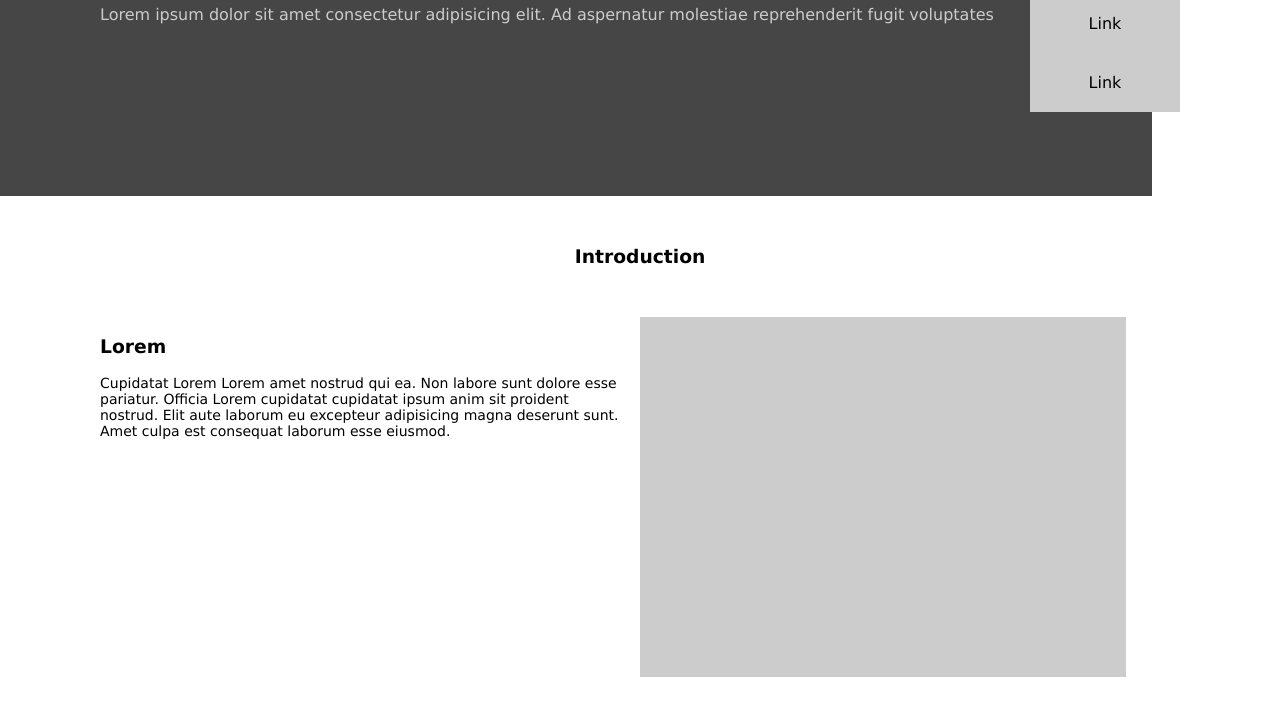
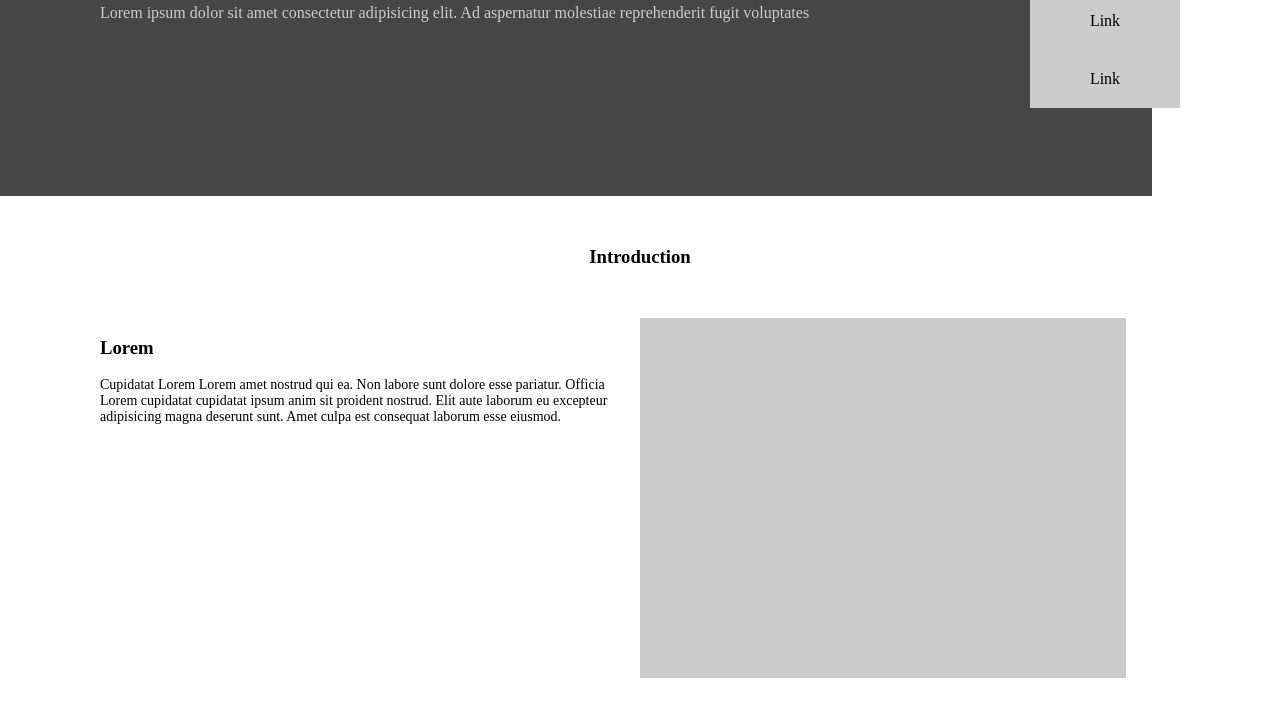
Before and after one commit to farisT/codepamoja-personal-sprint, a website: page faris-wireframe-userstory/src/index.html in a window 1280 px wide. Shown: the part 204-918 px from the top of the page. Drawn offline with nearby package versions, Linux system fonts and the light colour scheme; files that its build step writes are made by us from their sources.

Commit message:
chore: linting errors fixed

```diff
--- a/faris-wireframe-userstory/src/sass/main.scss
+++ b/faris-wireframe-userstory/src/sass/main.scss
@@ -5,7 +5,7 @@
 body,html {
     margin: 0;
     padding: 0;
-    font-family: Verdana;
+    // font-family: Verdana;
     position: absolute;
     width: 100%;
   }
@@ -70,7 +70,7 @@ footer button {
     padding: 12px 19px 13px;
     vertical-align: middle;
 }
-/*  */
+
 .header__title {
     color:$light-grey;
     margin-top: 95px;
@@ -128,8 +128,6 @@ input {
       }
 }
 textarea {
-    // width: 100%;
-    // padding: 20px;
     height: 50px;
     background: $light-grey;
     border: none;
@@ -172,7 +170,6 @@ li a:hover {
     height:400px;
     background: white;
 }
-/*  */
 
 .copyright {
     color:$light-grey;
```
